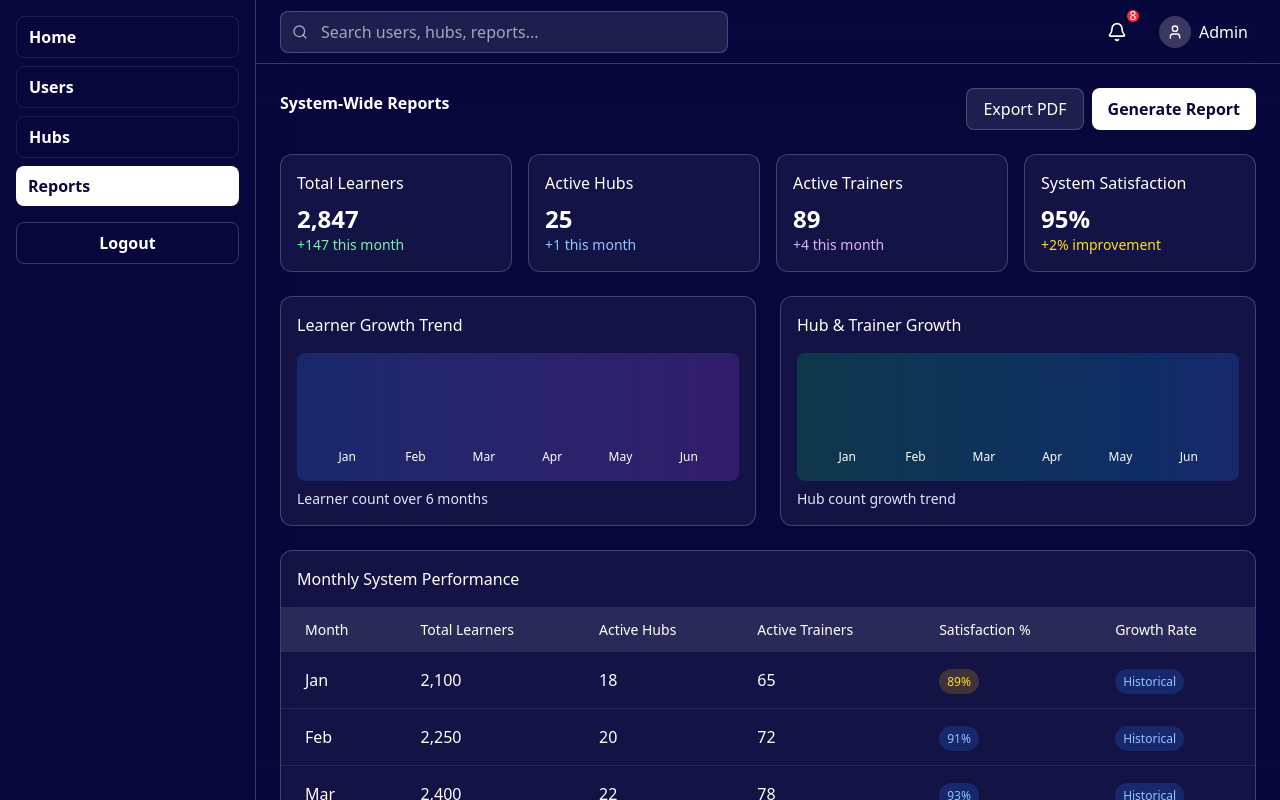
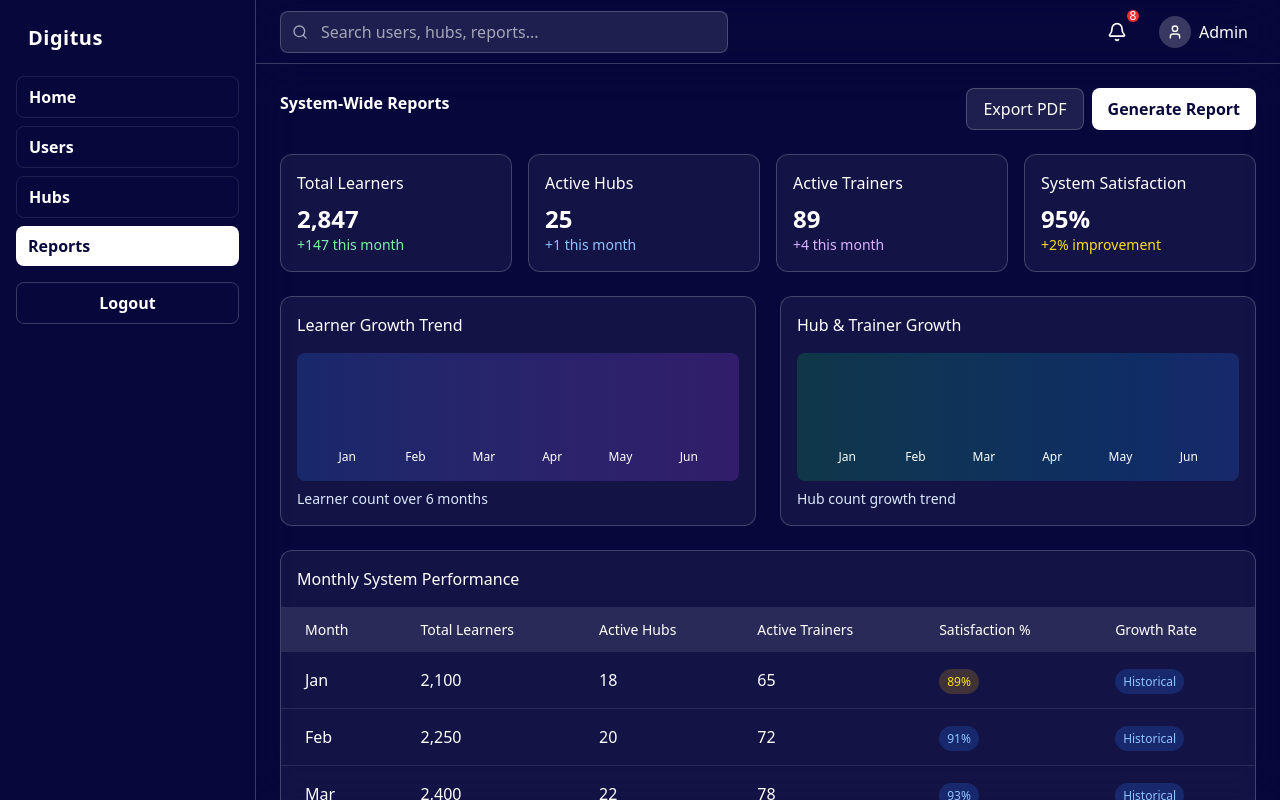
Before and after one commit to Twarimitswe-Aaron/Digitus-Frontend, a React (Vite) app: page /admin/reports in a window 1280 px wide. Built offline with nearby package versions, Linux system fonts and the light colour scheme.

Commit message:
Sidebar: make menu text white+bold and add 'Digitus' logo link for Admin/HubManager/Trainer

```diff
--- a/src/components/roles/admin/AdminLayout.tsx
+++ b/src/components/roles/admin/AdminLayout.tsx
@@ -9,6 +9,11 @@ const AdminLayout: React.FC = () => {
 		<div className="flex h-full overflow-hidden">
 			{/* Sidebar */}
 			<aside className="fixed left-0 top-0 h-screen w-64 p-4 border-r border-white/20 bg-[#08083C]/80 backdrop-blur-xl z-10">
+				<div className="mb-4">
+					<NavLink to="/admin" className="block px-3 py-2 rounded-lg text-white font-extrabold text-xl tracking-wide">
+						Digitus
+					</NavLink>
+				</div>
 				<nav>
 					<ul className="space-y-2">
 						<li>
--- a/src/components/roles/hubmanager/HubManagerLayout.tsx
+++ b/src/components/roles/hubmanager/HubManagerLayout.tsx
@@ -9,6 +9,11 @@ const HubManagerLayout: React.FC = () => {
 		<div className="flex h-full overflow-hidden">
 			{/* Sidebar */}
 			<aside className="fixed left-0 top-0 h-screen w-64 p-4 border-r border-white/20 bg-[#08083C]/80 backdrop-blur-xl z-10">
+				<div className="mb-4">
+					<NavLink to="/hubmanager" className="block px-3 py-2 rounded-lg text-white font-extrabold text-xl tracking-wide">
+						Digitus
+					</NavLink>
+				</div>
 				<nav>
 					<ul className="space-y-2">
 						<li>
--- a/src/components/roles/trainer/TrainerLayout.tsx
+++ b/src/components/roles/trainer/TrainerLayout.tsx
@@ -9,6 +9,11 @@ const TrainerLayout: React.FC = () => {
 		<div className="flex h-full overflow-hidden">
 			{/* Sidebar */}
 			<aside className="fixed left-0 top-0 h-screen w-64 p-4 border-r border-white/20 bg-[#08083C]/80 backdrop-blur-xl z-10">
+				<div className="y-4 my-8">
+					<NavLink to="/trainer" className="block px-3 py-2 rounded-lg text-white font-extrabold text-xl tracking-wide">
+						Digitus
+					</NavLink>
+				</div>
 				<nav>
 					<ul className="space-y-2">
 						<li>
```
